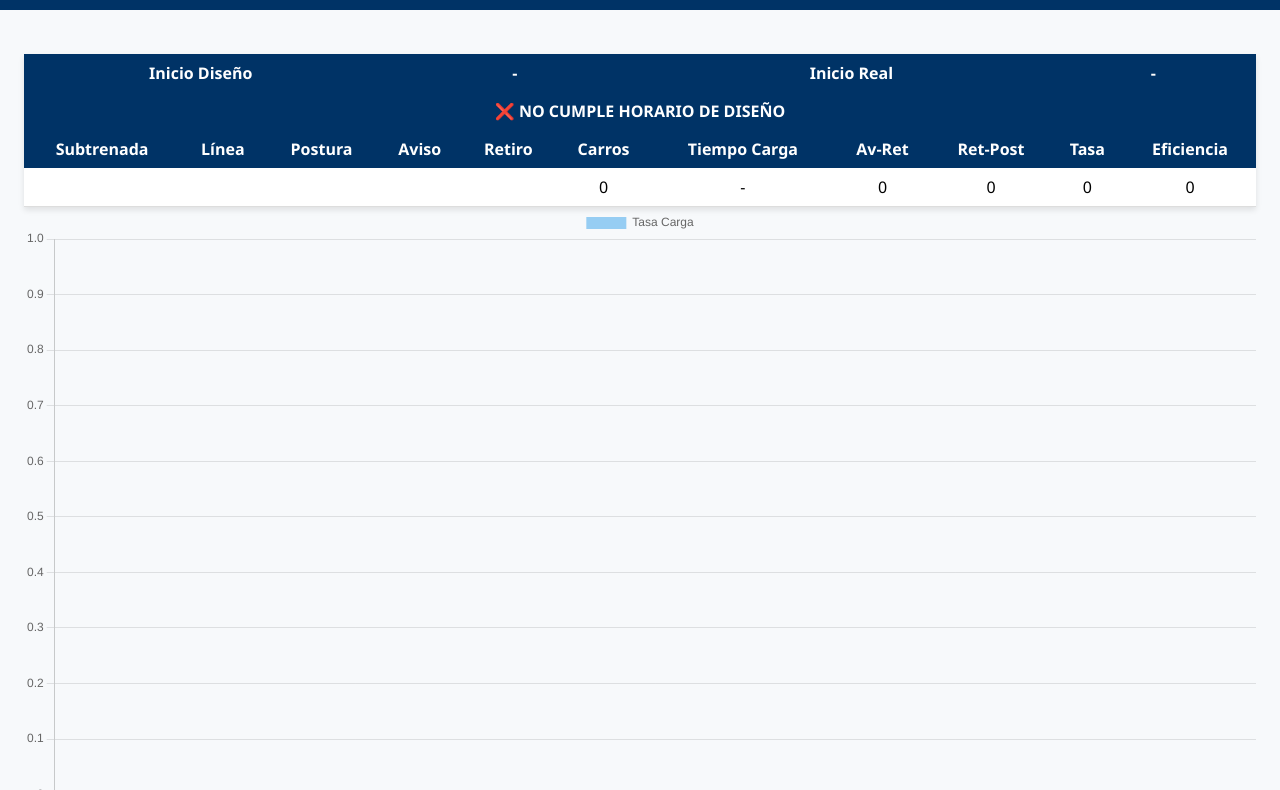
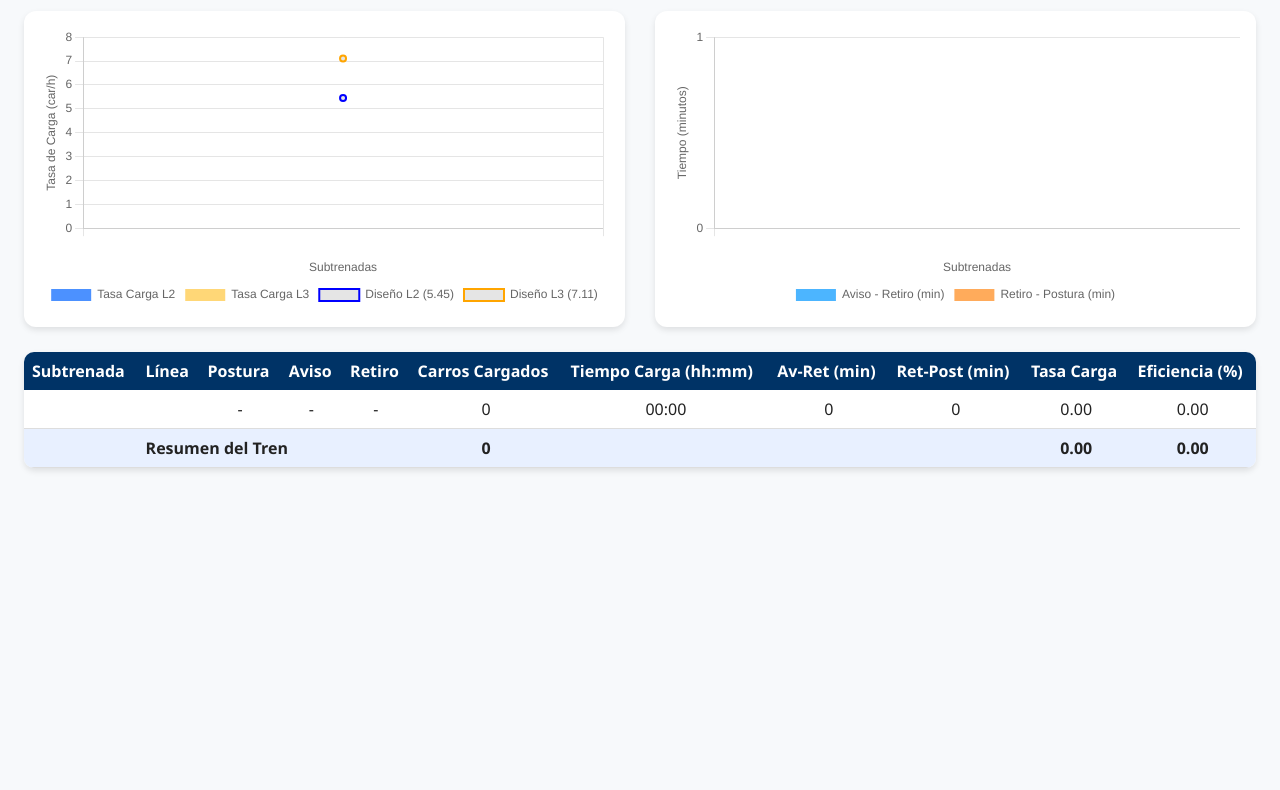
Before and after one commit to Linhartwa/fepasa-dashboard, a website: page index.html in a window 1280 px wide. Shown: the part 87-877 px from the top of the page. After the commit the page ends 800 px from the top, so only its background shows below. Drawn offline with nearby package versions, Linux system fonts and the light colour scheme.

Commit message:
Refactor index.html for layout and chart updates
Refactor HTML structure and styles for improved layout and readability. Update chart integration and data parsing for dynamic content display.

```diff
--- a/index.html
+++ b/index.html
@@ -2,43 +2,95 @@
 <html lang="es">
 <head>
   <meta charset="UTF-8">
+  <meta name="viewport" content="width=device-width, initial-scale=1.0">
   <title>📊 Análisis de Carga - FEPASA</title>
-  <script src="https://cdn.jsdelivr.net/npm/chart.js"></script>
   <style>
-    body { font-family: Segoe UI, Arial; background:#f7f9fb; margin:0 }
-    header { background:#003366; color:white; padding:12px 24px; display:flex; align-items:center }
-    header img { height:45px; margin-right:12px }
-    .container { padding:24px }
-
+    body {
+      font-family: 'Segoe UI', Arial, sans-serif;
+      margin: 0;
+      padding: 0;
+      background-color: #f7f9fb;
+      color: #222;
+    }
+    header {
+      display: flex;
+      align-items: center;
+      background-color: #003366;
+      color: white;
+      padding: 12px 24px;
+    }
+    header img {
+      height: 50px;
+      margin-right: 15px;
+    }
+    h1 {
+      font-size: 22px;
+      margin: 0;
+    }
+    .container {
+      padding: 24px;
+    }
+    .charts {
+      display: flex;
+      gap: 30px;
+      justify-content: space-between;
+      flex-wrap: wrap;
+    }
+    .chart-box {
+      background: white;
+      border-radius: 12px;
+      padding: 16px;
+      box-shadow: 0 3px 6px rgba(0,0,0,0.1);
+      flex: 1 1 45%;
+      min-width: 400px;
+    }
+    canvas {
+      width: 100%;
+      height: 320px;
+    }
     table {
-      width:100%;
-      border-collapse:collapse;
-      background:white;
-      box-shadow:0 3px 6px rgba(0,0,0,.1);
-      margin-top:20px
+      border-collapse: collapse;
+      width: 100%;
+      margin-top: 25px;
+      background-color: white;
+      border-radius: 10px;
+      overflow: hidden;
+      box-shadow: 0 3px 6px rgba(0,0,0,0.1);
     }
-    th { background:#003366; color:white; padding:8px }
-    td { padding:8px; text-align:center; border-bottom:1px solid #ddd }
-
-    .cumple { background:#d4edda; color:#155724; font-weight:bold }
-    .nocumple { background:#f8d7da; color:#721c24; font-weight:bold }
-
-    .charts { display:flex; gap:30px; flex-wrap:wrap }
-    canvas { height:320px }
+    th {
+      background-color: #003366;
+      color: white;
+      text-align: left;
+      padding: 8px;
+    }
+    td {
+      padding: 8px;
+      text-align: center;
+      border-bottom: 1px solid #ddd;
+    }
+    tfoot td {
+      font-weight: bold;
+      background-color: #e8f0ff;
+    }
   </style>
 </head>
-
 <body>
-
   <header>
-  <img src="https://www.fepasa.com/wp-content/uploads/2023/03/LOGO-FEPASA-VECTORIAL-1.png">
-  <h2 id="titulo"></h2>
+    <img src="https://www.fepasa.com/wp-content/uploads/2023/03/LOGO-FEPASA-VECTORIAL-1.png" alt="FEPASA Logo">
+    <h1 id="titulo">📊 Análisis de Carga</h1>
   </header>
 
   <div class="container">
+    <div class="charts">
+      <div class="chart-box">
+        <canvas id="tasaCargaChart"></canvas>
+      </div>
+      <div class="chart-box">
+        <canvas id="tiempoChart"></canvas>
+      </div>
+    </div>
 
     <table id="tablaDatos">
-    <thead id="filaCumplimiento"></thead>
       <thead>
         <tr>
           <th>Subtrenada</th>
@@ -46,98 +98,225 @@
           <th>Postura</th>
           <th>Aviso</th>
           <th>Retiro</th>
-        <th>Carros</th>
-        <th>Tiempo Carga</th>
-        <th>Av-Ret</th>
-        <th>Ret-Post</th>
-        <th>Tasa</th>
-        <th>Eficiencia</th>
+          <th>Carros Cargados</th>
+          <th>Tiempo Carga (hh:mm)</th>
+          <th>Av-Ret (min)</th>
+          <th>Ret-Post (min)</th>
+          <th>Tasa Carga</th>
+          <th>Eficiencia (%)</th>
         </tr>
       </thead>
       <tbody></tbody>
+      <tfoot id="resumen"></tfoot>
     </table>
-
-  <div class="charts">
-    <canvas id="tasaChart"></canvas>
-    <canvas id="tiempoChart"></canvas>
   </div>
 
-</div>
+  <script src="https://cdn.jsdelivr.net/npm/chart.js"></script>
+  <script>
+    const params = new URLSearchParams(window.location.search);
 
-<script>
-const p = new URLSearchParams(window.location.search);
+    const parseNumList = (str) => {
+      return (str || "")
+        .replace(/%20/g, " ")
+        .split(",")
+        .map(s => Number(s.trim()))
+        .filter(n => !isNaN(n));
+    };
 
-// === PARAMETROS BASE ===
-const tren = p.get("tren") || "";
-const folio = p.get("folio") || "";
-const horaDiseno = p.get("horaDisenoInicio");
-const horaReal = p.get("horaRealInicio");
+    const parseTextList = (str) => {
+      return (str || "")
+        .replace(/%20/g, " ")
+        .split(",")
+        .map(s => s.trim());
+    };
 
-// === LISTAS ===
-const list = (k) => (p.get(k)||"").split(",").map(v=>v.trim());
-const num  = (k) => list(k).map(v=>Number(v)||0);
+    const tren = params.get("tren") || "";
+    const folio = params.get("folio") || "";
+    const subtrenadas = parseTextList(params.get("subtrenadas"));
+    const lineas = parseTextList(params.get("linea"));
+    const postura = parseTextList(params.get("postura"));
+    const aviso = parseTextList(params.get("aviso"));
+    const retiro = parseTextList(params.get("retiro"));
+    const cargados = parseNumList(params.get("cargados"));
+    const avisoRetiro = parseNumList(params.get("avisoRetiro"));
+    const avisoPostura = parseNumList(params.get("avisoPostura"));
+    const tasaCarga = parseNumList(params.get("tasaCarga"));
+    const eficiencia = parseNumList(params.get("eficiencia"));
 
-const subtrenadas = list("subtrenadas");
-const lineas = list("linea");
-const postura = list("postura");
-const aviso = list("aviso");
-const retiro = list("retiro");
-const cargados = num("cargados");
-const avRet = num("avisoRetiro");
-const avPost = num("avisoPostura");
-const tasa = num("tasaCarga");
-const eficiencia = num("eficiencia");
+    document.getElementById("titulo").innerText = `📊 Análisis de Carga - Tren ${tren} (${folio || "sin folio"})`;
 
-// === TITULO ===
-document.getElementById("titulo").innerText =
-  `📊 Análisis de Carga – Tren ${tren} (${folio})`;
+    const formatDateTime = (dt) => {
+      if (!dt || dt === "null" || dt === "") return "-";
+      const parsed = new Date(dt);
+      if (isNaN(parsed.getTime())) return dt;
+      return parsed.toLocaleString("es-CL", {
+        day: "2-digit",
+        month: "2-digit",
+        year: "numeric",
+        hour: "2-digit",
+        minute: "2-digit"
+      });
+    };
 
-// === CUMPLIMIENTO ===
-const cumple = horaReal && horaDiseno && new Date(horaReal) <= new Date(horaDiseno);
+    // 🔹 Calcular tiempo de carga (postura - aviso)
+    const calcularTiempoCarga = (inicio, fin) => {
+      if (!inicio || !fin) return 0;
+      const start = new Date(inicio);
+      const end = new Date(fin);
+      const diffMs = end - start;
+      return diffMs > 0 ? diffMs / 60000 : 0; // minutos
+    };
 
-document.getElementById("filaCumplimiento").innerHTML = `
-<tr class="${cumple ? 'cumple' : 'nocumple'}">
-  <th colspan="3">Inicio Diseño</th>
-  <th colspan="3">${horaDiseno || "-"}</th>
-  <th colspan="3">Inicio Real</th>
-  <th colspan="2">${horaReal || "-"}</th>
-</tr>
-<tr class="${cumple ? 'cumple' : 'nocumple'}">
-  <th colspan="11">${cumple ? "✅ CUMPLE HORARIO DE DISEÑO" : "❌ NO CUMPLE HORARIO DE DISEÑO"}</th>
-</tr>`;
+    // 🔹 Formato hh:mm
+    const formatTimeHHMM = (minutes) => {
+      const h = Math.floor(minutes / 60);
+      const m = Math.floor(minutes % 60);
+      return `${String(h).padStart(2, '0')}:${String(m).padStart(2, '0')}`;
+    };
 
-// === TABLA ===
-const tbody = document.querySelector("tbody");
-subtrenadas.forEach((_,i)=>{
-  const tr = document.createElement("tr");
-  [
-    subtrenadas[i], lineas[i], postura[i], aviso[i], retiro[i],
-    cargados[i], "-", avRet[i], avPost[i], tasa[i], eficiencia[i]
-  ].forEach(v=>{
-    const td=document.createElement("td");
-    td.textContent=v;
-    tr.appendChild(td);
+    const tbody = document.querySelector("#tablaDatos tbody");
+    let totalCarros = 0, promTasa = 0, promEficiencia = 0;
+
+    for (let i = 0; i < subtrenadas.length; i++) {
+      const minutosCarga = calcularTiempoCarga(postura[i], aviso[i]);
+
+      const fila = document.createElement("tr");
+      const datos = [
+        subtrenadas[i] || "",
+        lineas[i] || "",
+        formatDateTime(postura[i]),
+        formatDateTime(aviso[i]),
+        formatDateTime(retiro[i]),
+        cargados[i] || 0,
+        formatTimeHHMM(minutosCarga),
+        Math.round(avisoRetiro[i] || 0),
+        Math.round(avisoPostura[i] || 0),
+        (tasaCarga[i] || 0).toFixed(2),
+        (eficiencia[i] || 0).toFixed(2)
+      ];
+
+      totalCarros += cargados[i] || 0;
+      promTasa += tasaCarga[i] || 0;
+      promEficiencia += eficiencia[i] || 0;
+
+      datos.forEach(d => {
+        const td = document.createElement("td");
+        td.textContent = d;
+        fila.appendChild(td);
       });
-  tbody.appendChild(tr);
+      tbody.appendChild(fila);
+    }
+
+    const tfoot = document.getElementById("resumen");
+    if (subtrenadas.length > 0) {
+      const filaResumen = document.createElement("tr");
+      filaResumen.innerHTML = `
+        <td colspan="5"><strong>Resumen del Tren ${tren}</strong></td>
+        <td>${totalCarros.toFixed(0)}</td>
+        <td colspan="3"></td>
+        <td>${(promTasa / subtrenadas.length).toFixed(2)}</td>
+        <td>${(promEficiencia / subtrenadas.length).toFixed(2)}</td>
+      `;
+      tfoot.appendChild(filaResumen);
+    }
+
+    const mostrarValores = {
+      id: 'mostrarValores',
+      afterDatasetsDraw(chart) {
+        const { ctx } = chart;
+        chart.data.datasets.forEach((dataset, i) => {
+          if (dataset.type === "line") return;
+          chart.getDatasetMeta(i).data.forEach((bar, index) => {
+            const value = dataset.data[index];
+            if (value && value > 0) {
+              ctx.fillStyle = '#000';
+              ctx.font = 'bold 12px Segoe UI';
+              ctx.textAlign = 'center';
+              ctx.fillText(value % 1 === 0 ? value : value.toFixed(2), bar.x, bar.y - 5);
+            }
+          });
+        });
+      }
+    };
+
+    // === Gráfico 1: Tasa de Carga ===
+    new Chart(document.getElementById("tasaCargaChart"), {
+      type: "bar",
+      data: {
+        labels: subtrenadas,
+        datasets: [
+          {
+            label: "Tasa Carga L2",
+            data: lineas.map((l, i) => (l === "L2" || l === "2") ? tasaCarga[i] : 0),
+            backgroundColor: "rgba(0, 99, 255, 0.7)"
+          },
+          {
+            label: "Tasa Carga L3",
+            data: lineas.map((l, i) => (l === "L3" || l === "3") ? tasaCarga[i] : 0),
+            backgroundColor: "rgba(255, 206, 86, 0.8)"
+          },
+          {
+            label: "Diseño L2 (5.45)",
+            data: subtrenadas.map(() => 5.45),
+            borderColor: "blue",
+            borderWidth: 2,
+            type: "line",
+            fill: false
+          },
+          {
+            label: "Diseño L3 (7.11)",
+            data: subtrenadas.map(() => 7.11),
+            borderColor: "orange",
+            borderWidth: 2,
+            type: "line",
+            fill: false
+          }
+        ]
+      },
+      options: {
+        plugins: { legend: { position: "bottom" } },
+        scales: {
+          y: { beginAtZero: true, title: { display: true, text: "Tasa de Carga (car/h)" } },
+          x: { title: { display: true, text: "Subtrenadas" } }
+        }
+      },
+      plugins: [mostrarValores]
     });
 
-// === GRAFICOS ===
-new Chart(tasaChart,{
-  type:"bar",
-  data:{labels:subtrenadas,datasets:[{label:"Tasa Carga",data:tasa}]}
-});
-
-new Chart(tiempoChart,{
-  type:"bar",
-  data:{
-    labels:subtrenadas,
-    datasets:[
-      {label:"Aviso-Retiro",data:avRet},
-      {label:"Retiro-Postura",data:avPost}
+    // === Gráfico 2: Tiempos ===
+    new Chart(document.getElementById("tiempoChart"), {
+      type: "bar",
+      data: {
+        labels: subtrenadas,
+        datasets: [
+          {
+            label: "Aviso - Retiro (min)",
+            data: avisoRetiro.map(v => Math.round(v || 0)),
+            backgroundColor: "rgba(0, 150, 255, 0.7)"
+          },
+          {
+            label: "Retiro - Postura (min)",
+            data: avisoPostura.map(v => Math.round(v || 0)),
+            backgroundColor: "rgba(255, 150, 50, 0.8)"
+          }
         ]
+      },
+      options: {
+        plugins: { legend: { position: "bottom" } },
+        scales: {
+          y: {
+            beginAtZero: true,
+            title: { display: true, text: "Tiempo (minutos)" },
+            ticks: {
+              stepSize: 1,
+              callback: (value) => Math.round(value)
             }
+          },
+          x: { title: { display: true, text: "Subtrenadas" } }
+        }
+      },
+      plugins: [mostrarValores]
     });
   </script>
-
 </body>
 </html>
```
Lines whose indentation alone changed are shown as unchanged.
